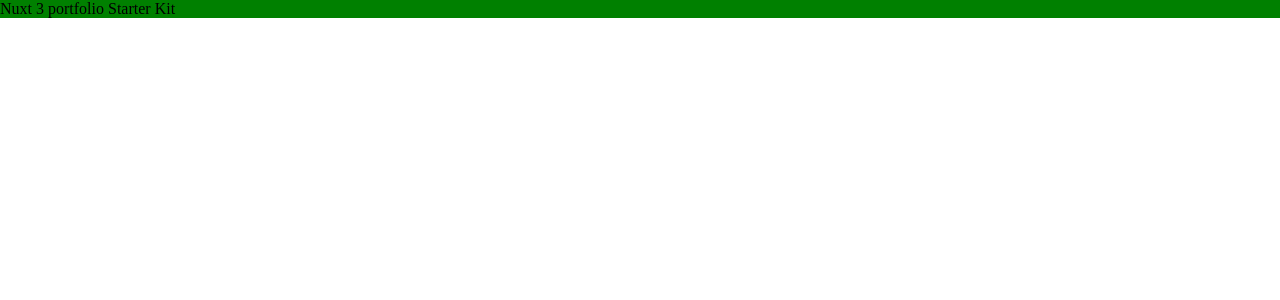
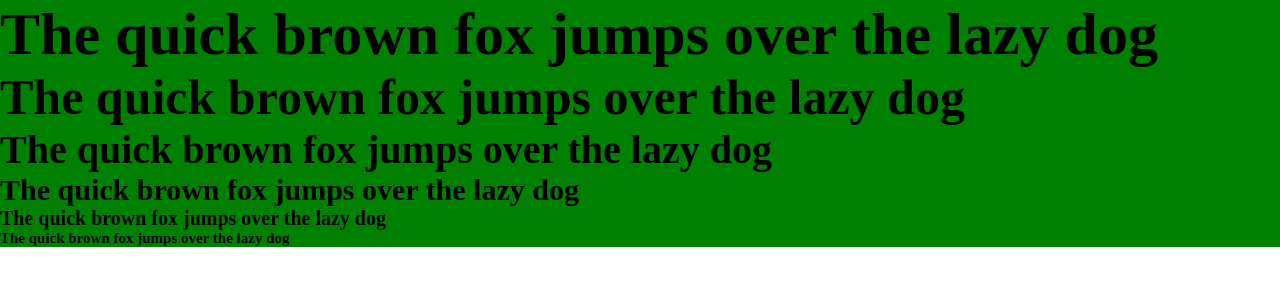
Before and after one commit to nossienl/nuxt-3, a Nuxt app: page /index in a window 1280 px wide. Shown: the top 300 px of the page. Built offline with nearby package versions, Linux system fonts and the light colour scheme.

Commit message:
add heading component

```diff
--- a/assets/styles/base.scss
+++ b/assets/styles/base.scss
@@ -1,6 +1,7 @@
 html {
   margin: 0;
   padding: 0;
+  font-size: 62.5%;
 }
 
 body {
--- /dev/null
+++ b/components/heading/heading.script.ts
@@ -0,0 +1,5 @@
+import { defineComponent } from "vue";
+export default defineComponent({
+  props: ["size"],
+  setup() {},
+});
--- /dev/null
+++ b/components/heading/heading.scss
@@ -0,0 +1,27 @@
+.heading {
+  margin: 0;
+  padding: 0;
+
+  &-01 {
+    font-size: 6rem;
+  }
+
+  &-02 {
+    font-size: 5rem;
+  }
+
+  &-03 {
+    font-size: 4rem;
+  }
+
+  &-04 {
+    font-size: 3rem;
+  }
+
+  &-05 {
+    font-size: 2rem;
+  }
+  &-06 {
+    font-size: 1.5rem;
+  }
+}
--- /dev/null
+++ b/components/heading/heading.vue
@@ -0,0 +1,8 @@
+<style scoped src="./heading.scss" />
+<script src="./heading.script.ts" />
+
+<template>
+  <component :is="`h${size}`" :class="`heading heading-0${size}`">
+    <slot />
+  </component>
+</template>
--- a/nuxt.config.ts
+++ b/nuxt.config.ts
@@ -3,8 +3,5 @@ import { defineNuxtConfig } from "nuxt";
 // https://v3.nuxtjs.org/api/configuration/nuxt.config
 export default defineNuxtConfig({
   sourcemap: false,
-  css: [
-    // SCSS file in the project
-    "~/assets/styles/main.scss",
-  ],
+  css: ["~/assets/styles/main.scss"],
 });
--- a/package.json
+++ b/package.json
@@ -8,7 +8,8 @@
   },
   "devDependencies": {
     "nuxt": "3.0.0-rc.3",
-    "sass": "^1.52.2"
+    "sass": "^1.52.2",
+    "sass-loader": "^13.0.0"
   },
   "dependencies": {
     "normalize.css": "^8.0.1"
--- a/pages/index/index.vue
+++ b/pages/index/index.vue
@@ -2,5 +2,12 @@
 <script src="./index.script.ts" />
 
 <template>
-  <div class="index-page">{{ productName }} Starter Kit</div>
+  <div class="index-page">
+    <heading size="1">The quick brown fox jumps over the lazy dog</heading>
+    <heading size="2">The quick brown fox jumps over the lazy dog</heading>
+    <heading size="3">The quick brown fox jumps over the lazy dog</heading>
+    <heading size="4">The quick brown fox jumps over the lazy dog</heading>
+    <heading size="5">The quick brown fox jumps over the lazy dog</heading>
+    <heading size="6">The quick brown fox jumps over the lazy dog</heading>
+  </div>
 </template>
```
Also changed, not shown: 2 other files (tests, documents, lock files or other folders).
